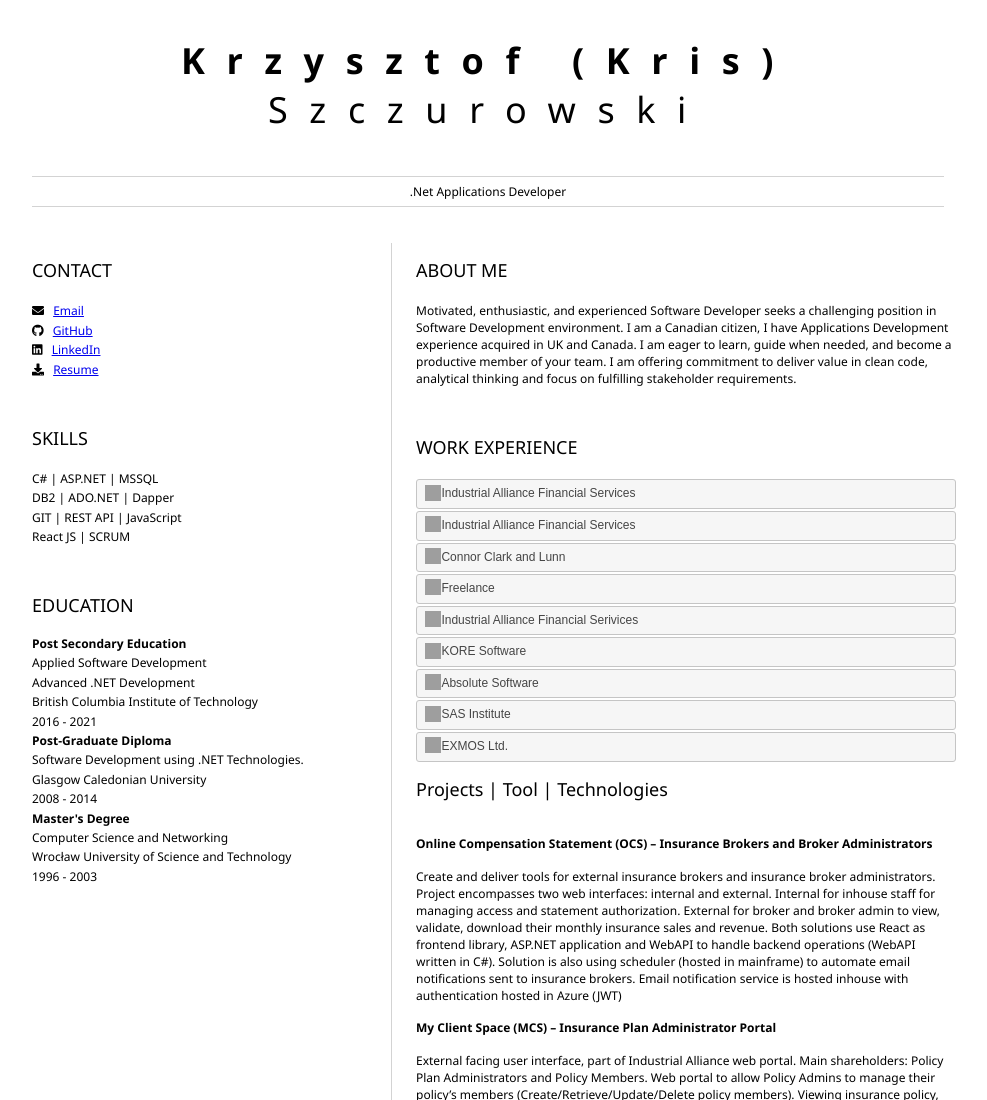
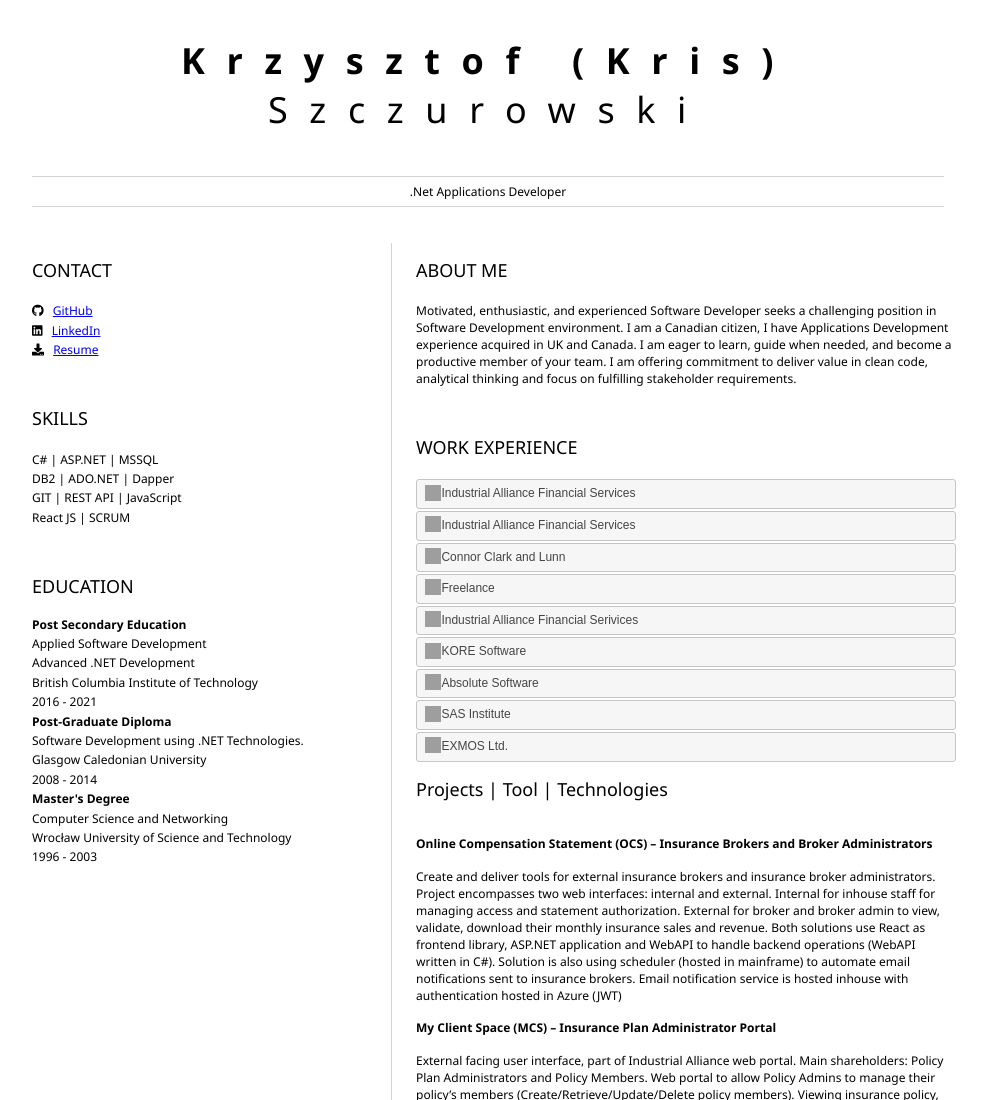
Before and after one commit to kriss3/resume, a plain HTML site: page index.html in a window 1280 px wide. Shown: the top 1100 px of the page, without its empty margins (152-1139 px from the left). Drawn offline with nearby package versions, Linux system fonts and the light colour scheme; files that its build step writes are made by us from their sources; grey boxes are pictures that could not be loaded.

Commit message:
Removing email address from contacts; Fixing typo in the downloaded file; adding resume version to the downloaded file;

```diff
--- a/index.html
+++ b/index.html
@@ -16,10 +16,6 @@
 			<article id="mainLeft">
 				<section>
 					<h2>CONTACT</h2>
-					<p>
-                        <i class="fa fa-envelope" aria-hidden="true"></i>
-                        <a href="mailto:kris_s2@outlook.com">Email</a>
-                    </p>
                     <p>
                         <i class="fab fa-github" aria-hidden="true"></i>
                         <a href="https://github.com/kriss3">GitHub</a>
@@ -30,7 +26,7 @@
                     </p>
 					<p>
 						<i class="fa fa-download"></i>
-						<a href="resources/KrzysztofSzczurowski_Resume_Projects_v7.2.docx" download="Kri_Szczurowski.docx">Resume</a>
+						<a href="resources/KrzysztofSzczurowski_Resume_Projects_v7.2.docx" download="Kris_Szczurowski_v7.2.docx">Resume</a>
 					</p>
 				</section>
 				<section>
```
